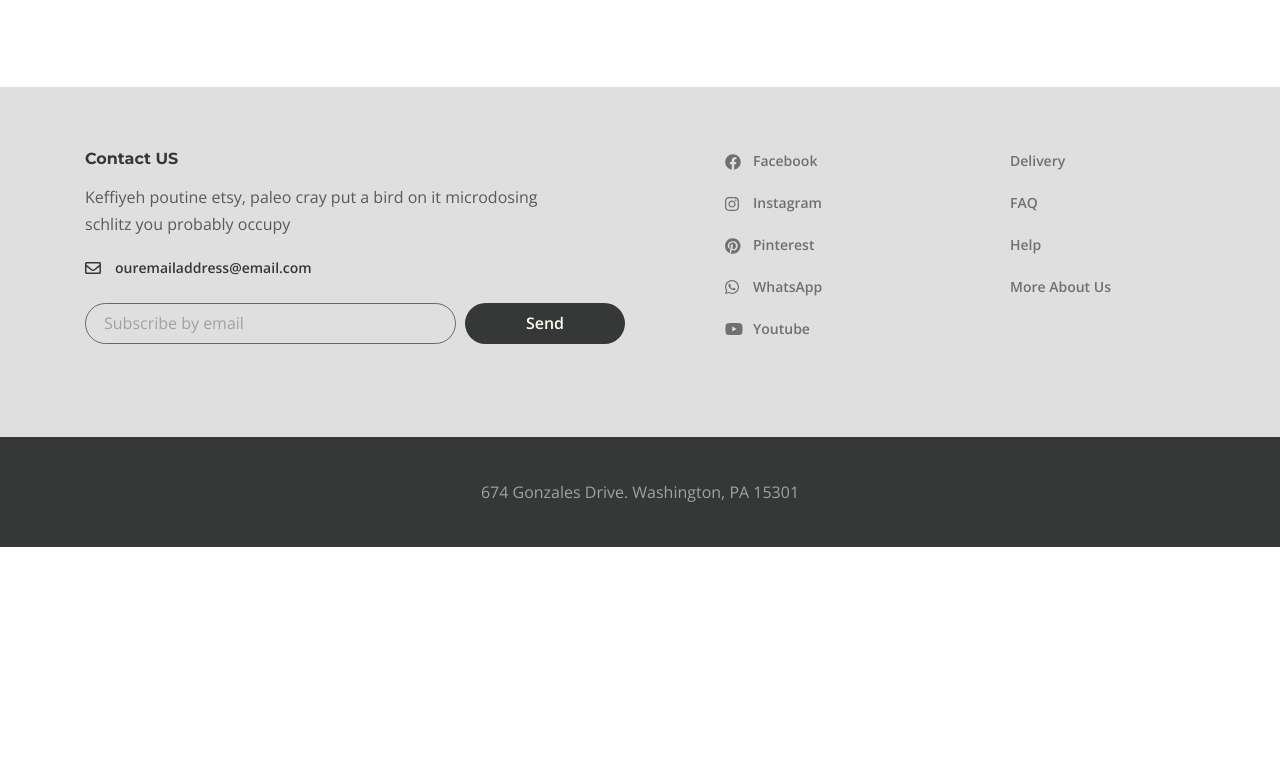
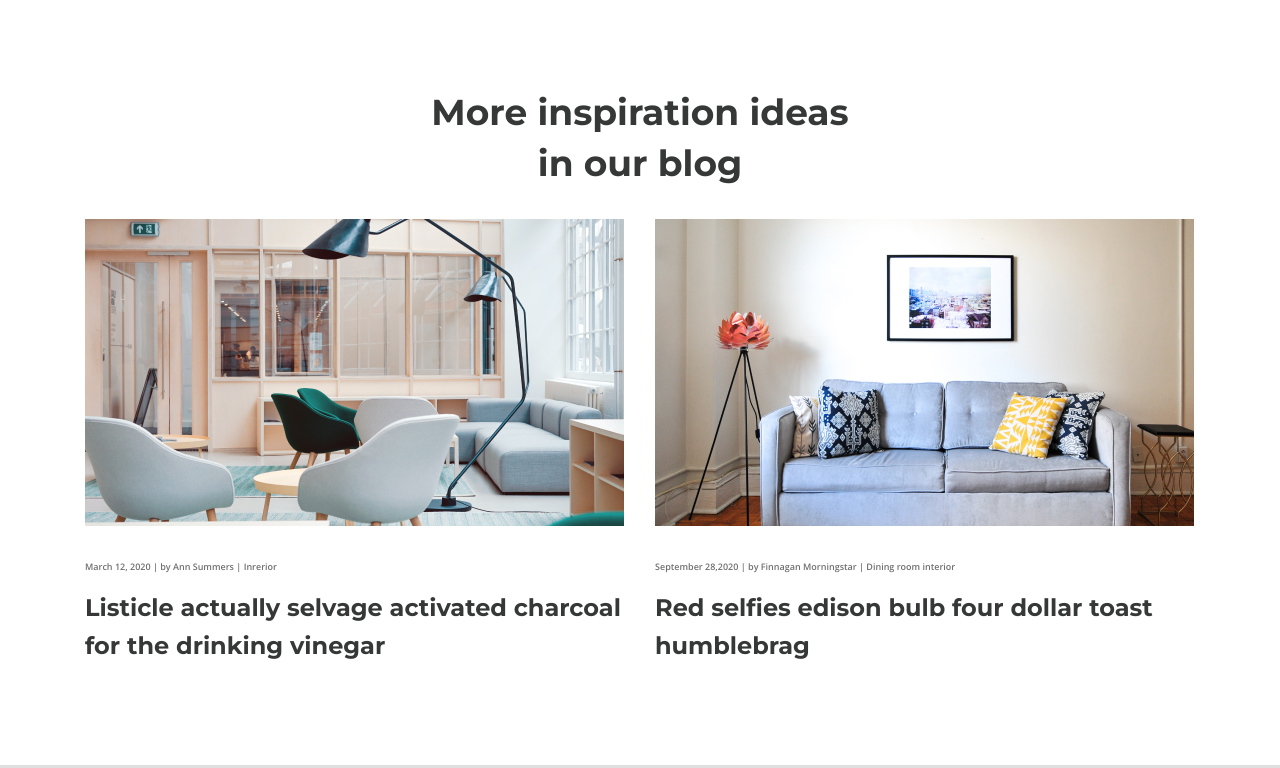
Before and after one commit to Kir1806/desire, a website: page app/index.html in a window 1280 px wide. Shown: the part 3911-4679 px from the top of the page. Before the commit the page ends 4458 px from the top, so only its background shows below. Drawn offline with nearby package versions, Linux system fonts and the light colour scheme.

Commit message:
blog-box_end

```diff
--- a/app/index.html
+++ b/app/index.html
@@ -296,6 +296,48 @@
             </div>
           </div>
         </div>
+        <section class="blog-box">
+          <div class="container">
+            <h3 class="blog-box__title">
+              More inspiration ideas in our blog
+            </h3>
+            <div class="blog-box__items">
+
+              <div class="blog-box__item">
+                <a href="#" class="blog-box__img-link">
+                  <img src="./images/blog/1.jpg" alt="images" class="blog-box__img">
+                </a>
+                <div class="blog-box__links">
+                  <span class="blog-box__date">March 12, 2020 </span> |
+                  <a href="" class="blog-box__author"> by Ann Summers</a> |
+                  <a href="" class="blog-box__theme"> Inrerior</a>
+                </div>
+                <a href="" class="blog-box__item-titlelink">
+                  <h4 class="blog-box__item-title">
+                    Listicle actually selvage activated charcoal for the drinking vinegar
+                  </h4>
+                </a>
+              </div>
+              <!-- March 12, 2020 | by Ann Summers | Inrerior  -->
+              <div class="blog-box__item">
+                <a href="#" class="blog-box__img-link">
+                  <img src="./images/blog/2.jpg" alt="images" class="blog-box__img">
+                </a>
+                <div class="blog-box__links">
+                  <span class="blog-box__date">September 28,2020</span> |
+                  <a href="" class="blog-box__author">by Finnagan Morningstar </a> |
+                  <a href="" class="blog-box__theme">Dining room interior</a>
+                </div>
+                <a href="" class="blog-box__item-titlelink">
+                  <h4 class="blog-box__item-title">
+                    Red selfies edison bulb four dollar toast humblebrag
+                  </h4>
+                </a>
+
+              </div>
+            </div>
+          </div>
+        </section>
 
       </main>
       <!--end main  -->
--- a/app/scss/style.scss
+++ b/app/scss/style.scss
@@ -537,3 +537,47 @@
         max-height: 1150px;
     }
 }
+
+.blog-box {
+    padding-bottom: 100px;
+    &__title {
+        color: $title;
+        @extend %title-font;
+        font-size: 36px;
+        line-height: 51px;
+        margin: 0 auto 30px;
+        text-align: center;
+        max-width: 430px;
+    }
+
+    &__items {
+        display: grid;
+        grid-template-columns: 1fr 1fr;
+        grid-gap: 30px;
+    }
+
+    &__img-link {
+        display: inline-block;
+        margin-bottom: 19px;
+    }
+
+    &__links {
+        margin-bottom: 9px;
+        font-size: 9px;
+        font-weight: 600;
+        color: #707070;
+    }
+
+    &__date,
+    &__author,
+    &__theme {
+        color: inherit;
+    }
+
+    &__item-title {
+        color: $title;
+        font-size: 24px;
+        line-height: 38px;
+        @extend %title-font;
+    }
+}
```
Also changed, not shown: app/css/style.min.css, app/images/blog/1.jpg (added), app/images/blog/2.jpg (added).
